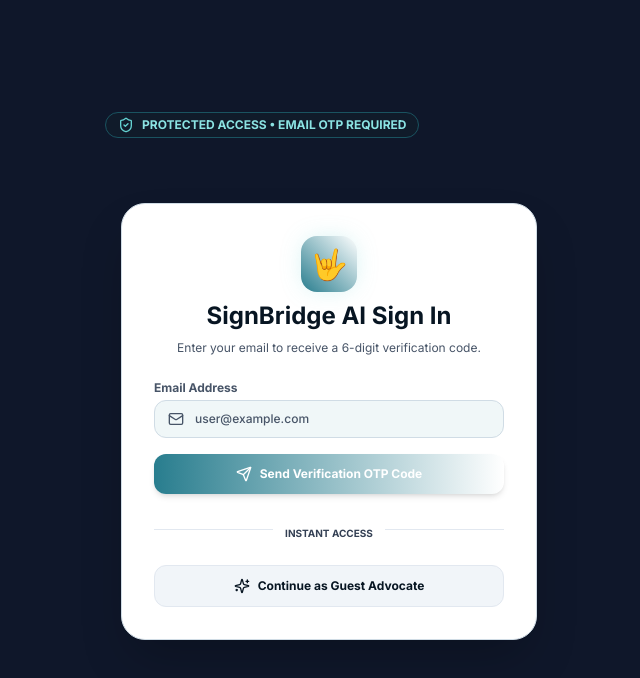
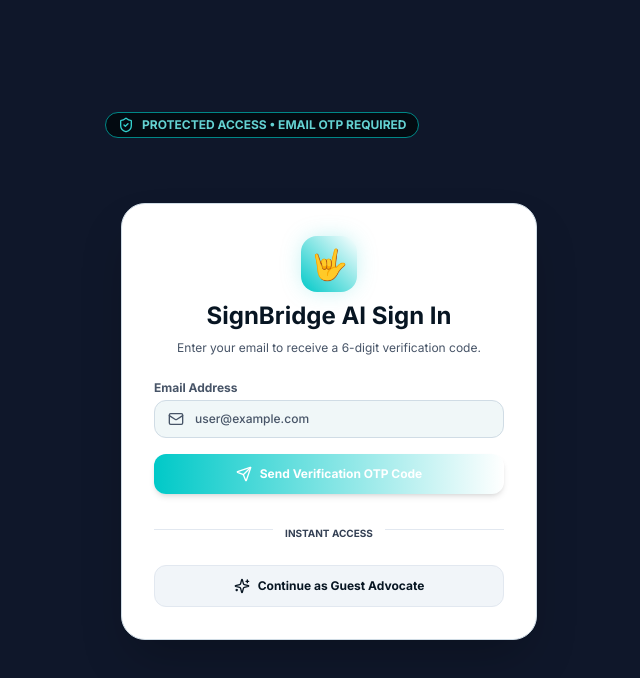
Before and after one commit to srilikhithanookala/SignBridge, a React (Vite) app: page / in a window 1280 px wide. Shown: the top 678 px of the page, without its empty margins (311-951 px from the left). Built offline with nearby package versions, Linux system fonts and the light colour scheme; no server answers.

Commit message:
Enhance tailwind.config.js with new color tokens
Added dynamic design tokens and updated brand and navy color palettes.

```diff
--- a/tailwind.config.js
+++ b/tailwind.config.js
@@ -8,6 +8,7 @@
   theme: {
     extend: {
       colors: {
+        // Dynamic Design Tokens matching SignBridge AI Theme
         bgMain: 'var(--color-bg)',
         cardBg: 'var(--color-surface)',
         cardBgAlt: 'var(--color-surface-alt)',
@@ -18,41 +19,51 @@
         borderMain: 'var(--color-border)',
         selectedItem: 'var(--color-selected)',
 
+        // Official User Palette Constants
+        darkBlur: '#0B1F2A',
+        deepNavy: '#071522',
+        glassTeal: '#00C9C8',
+        softCyan: '#64D2D2',
+        glassBorder: '#28566B',
+        primaryText: '#F1F5F9',
+
+        // Brand Teal Spectrum (centered on Glass Teal #00C9C8 & Soft Cyan #64D2D2)
         brand: {
-          50: '#E8F4F4',
-          100: '#D9EEEE',
-          200: '#B2E2E2',
-          300: '#8BE3E3',
-          400: '#64D2D2',
-          500: '#287D8E',
-          600: '#287D8E',
-          700: '#216878',
-          800: '#1A5360',
-          900: '#142D4E',
-          950: '#101B2A',
+          50: '#E6FAF9',
+          100: '#CCF5F4',
+          200: '#99ECE9',
+          300: '#64D2D2',
+          400: '#33D0CE',
+          500: '#00C9C8',
+          600: '#00C9C8',
+          700: '#00A8A7',
+          800: '#008786',
+          900: '#071522',
+          950: '#030A11',
         },
+        // Deep Navy Spectrum (centered on Deep Navy #071522 & Dark Blur #0B1F2A)
         navy: {
           50: '#F0F4F8',
           100: '#D9E2EC',
           200: '#BCCCDC',
           300: '#9FB3C8',
           400: '#829AB1',
-          500: '#627D98',
-          600: '#486581',
-          700: '#334E68',
-          800: '#22374A',
-          850: '#182638',
-          900: '#142D4E',
-          950: '#101B2A',
-        }
+          500: '#28566B',
+          600: '#1E4354',
+          700: '#142E3B',
+          800: '#102A38',
+          850: '#0B1F2A',
+          900: '#071522',
+          950: '#030A11',
+        },
       },
       fontFamily: {
         sans: ['Inter', 'system-ui', '-apple-system', 'sans-serif'],
         dyslexic: ['OpenDyslexic', 'Comic Sans MS', 'sans-serif'],
       },
       boxShadow: {
-        'soft': '0 4px 20px -2px rgba(16, 27, 42, 0.08), 0 2px 6px -1px rgba(0, 0, 0, 0.04)',
-        'glow': '0 0 25px -5px rgba(100, 210, 210, 0.35)',
+        'soft': '0 8px 32px 0 rgba(0, 0, 0, 0.37)',
+        'glow': '0 0 25px -5px rgba(0, 201, 200, 0.35)',
       }
     },
   },
```
